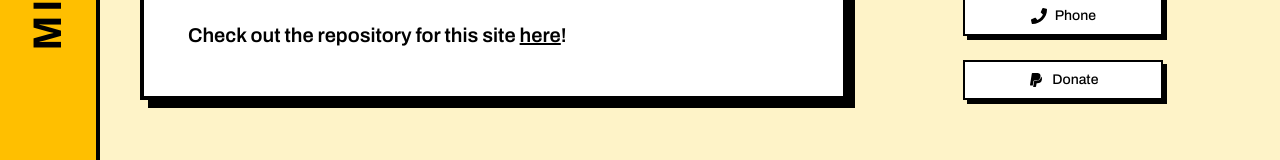
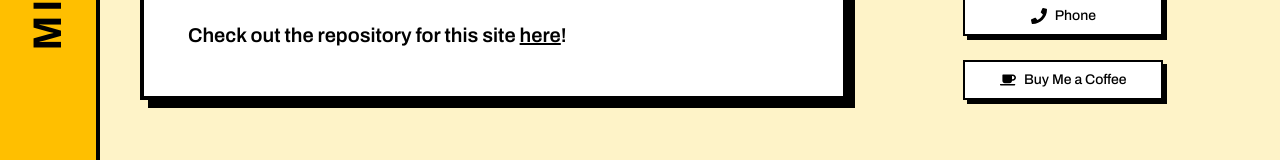
Before and after one commit to michaelfried-dev/my-portfolio-windowed, a Next.js app: page / in a window 1280 px wide. Shown: the part 534-694 px from the top of the page. Built offline with nearby package versions, Linux system fonts and the light colour scheme.

Commit message:
Buy Me a Coffee link

```diff
--- a/src/app/page.tsx
+++ b/src/app/page.tsx
@@ -10,7 +10,7 @@ import { FaPhone } from 'react-icons/fa'
 import { Card, CardContent } from '@/components/ui/card'
 import { Button } from "@/components/ui/button"
 import { Avatar, AvatarFallback, AvatarImage } from '@/components/ui/avatar'
-import PaypalDonateButton from '@/components/PaypalDonateButton'
+import BuyMeACoffeeButton from '@/components/BuyMeACoffeeButton'
 
 export default function Home() {
   const links: { icon: any; href: string; label: string }[] = [
@@ -62,7 +62,7 @@ export default function Home() {
               ))}
               {/* PayPal Donate Button below all contact links */}
               <div className="flex w-full items-center justify-center mt-2">
-                <PaypalDonateButton />
+                <BuyMeACoffeeButton  />
               </div>
             </div>
           </div>
--- a/src/components/PaypalDonateButton.tsx
+++ b/src/components/BuyMeACoffeeButton.tsx
@@ -3,9 +3,9 @@
 import { useEffect, useRef } from "react"
 
 import { Button } from "@/components/ui/button"
-import { FaPaypal } from "react-icons/fa"
+import { FaCoffee } from "react-icons/fa"
 
-export default function PaypalDonateButton() {
+export default function BuyMeACoffeeButton() {
   return (
     <Button
       asChild
@@ -13,12 +13,12 @@ export default function PaypalDonateButton() {
       className="flex w-full items-center justify-center gap-2"
     >
       <a
-        href="https://www.paypal.com/donate/?hosted_button_id=GQHH6WPUAHWZW"
+        href="https://coff.ee/michaelfried"
         target="_blank"
         rel="noopener noreferrer"
       >
-        <FaPaypal className="size-5" />
-        <span>Donate</span>
+        <FaCoffee className="size-5" />
+        <span>Buy Me a Coffee</span>
       </a>
     </Button>
   )
```
Also changed, not shown: 1 other file (tests, documents, lock files or other folders).
